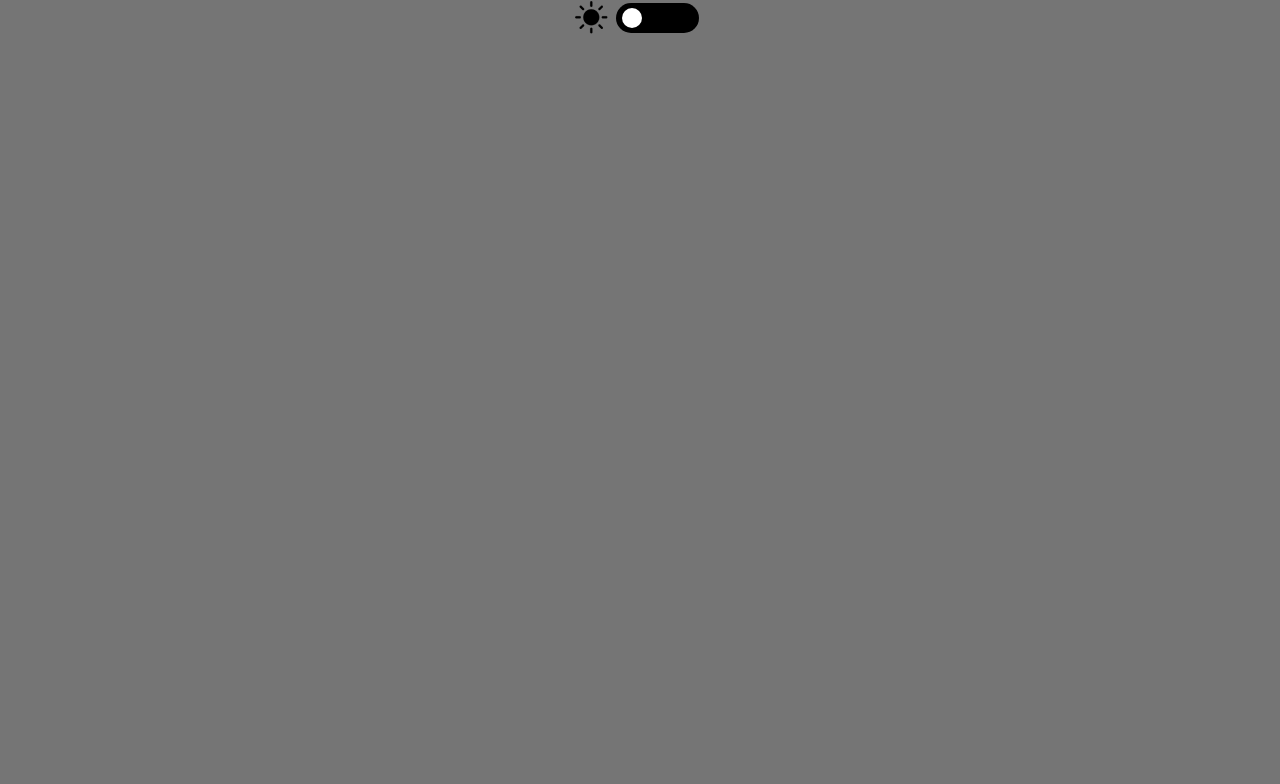
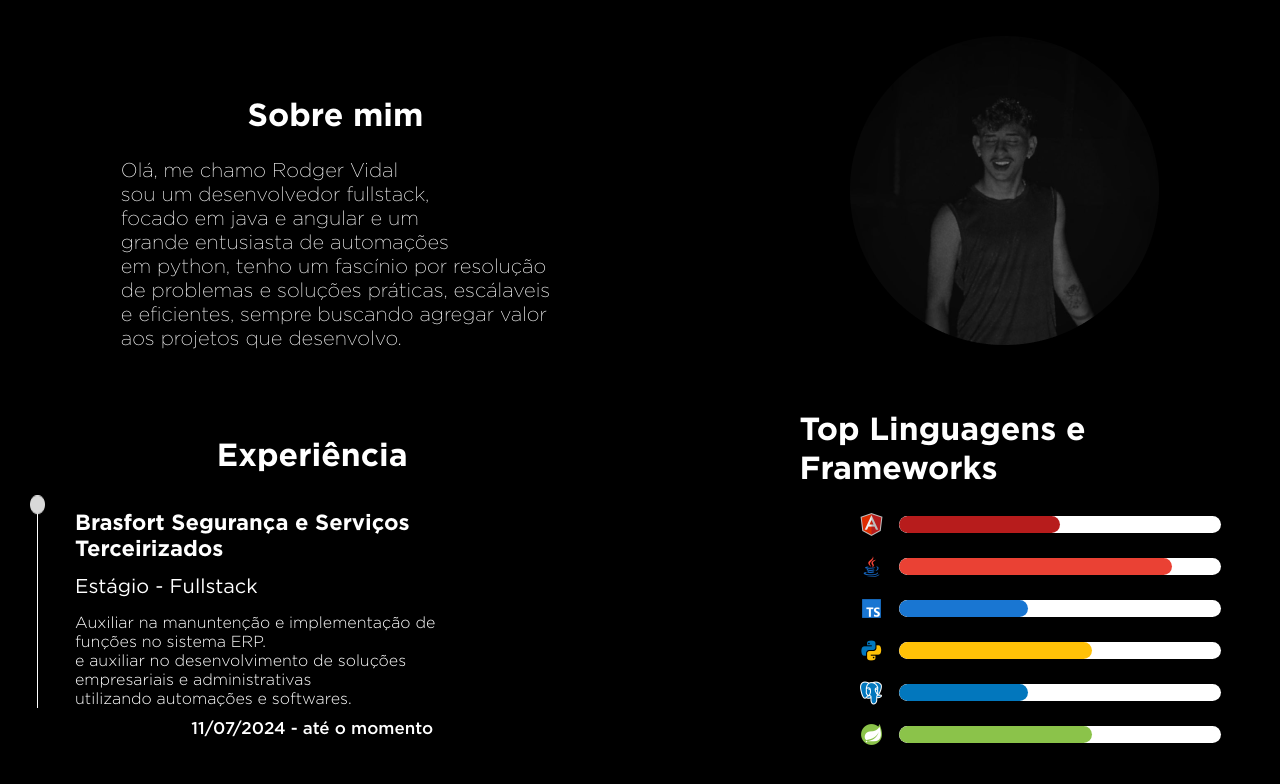
Before and after one commit to rdgr1/portifolio-minimalist-RDGR, an Angular app: page /sobre in a window 1280 px wide. Shown: the top 784 px of the page. Built offline with nearby package versions, Linux system fonts and the light colour scheme.

Commit message:
finish work day

```diff
--- a/src/app/app.routes.ts
+++ b/src/app/app.routes.ts
@@ -1,7 +1,7 @@
 import { Routes } from '@angular/router';
 import { HeaderIndexComponent } from './components/header-index/header-index.component';
 import { SobreMimComponent } from './components/sobre-mim/sobre-mim.component';
-import { SobreMimPageComponent } from './pages/sobre-mim-page/sobre-mim-page.component';
+import { TestComponent } from './pages/test/test.component';
 
 export const routes: Routes = [{
     "path":"index",
@@ -9,6 +9,6 @@ export const routes: Routes = [{
     "pathMatch":'full'
 },{
     "path":"sobre",
-    "component": SobreMimPageComponent,
+    "component": TestComponent,
     "pathMatch":'full'
 }];
--- a/src/app/components/button-dark-mode/button-dark-mode.component.html
+++ b/src/app/components/button-dark-mode/button-dark-mode.component.html
@@ -6,7 +6,6 @@
     <button (click)="toggleButton()" [class.active]="isActive">
       <div class="circle"></div>
     </button>
-
     <img
       [src]="isActive ? '/assets/imgs/png/Moon-Symbol.png' : ''"
       class="symbol"
--- a/src/app/components/button-dark-mode/button-dark-mode.component.scss
+++ b/src/app/components/button-dark-mode/button-dark-mode.component.scss
@@ -1,12 +1,10 @@
 .button-container {
     display: flex;
     align-items: center;
-
     img {
       margin: 0 7px; // Espaçamento entre ícones e botão
       transition: opacity 0.5s ease-in-out, transform 0.5s ease-in-out;
     }
-
     button {
       width: 83px;
       height: 30px;
@@ -34,7 +32,7 @@
         background-color: var(--white);
         position: absolute;
         left: 7%; // Começa à esquerda
-        transition: left 0.5s ease-in-out, background-color 0.5s ease-in-out;
+        transition: left 0.8s ease-in-out, background-color 0.8s ease-in-out;
         button.active & {
           left: calc(100% - 26px);
           background-color: var(--black);
--- a/src/app/components/language-status-bar/language-status-bar.component.html
+++ b/src/app/components/language-status-bar/language-status-bar.component.html
@@ -1,35 +1,35 @@
 <div class="bar-container">
-    <img src="/assets/imgs/png/bar-angular.png" alt="">
+    <img src="/assets/imgs/png/bar-angular.png" alt="Angular Icon">
     <div class="bar">
       <div class="level1"></div>
     </div>
   </div>
   <div class="bar-container">
-    <img src="/assets/imgs/png/bar-java.png" alt="">
+    <img src="/assets/imgs/png/bar-java.png" alt="Java Icon">
     <div class="bar">
       <div class="level2"></div>
     </div>
   </div>
   <div class="bar-container">
-    <img src="/assets/imgs/png/bar-type.png" alt="">
+    <img src="/assets/imgs/png/bar-type.png" alt="TypeScript Icon">
     <div class="bar">
       <div class="level3"></div>
     </div>
   </div>
   <div class="bar-container">
-    <img src="/assets/imgs/png/bar-python.png" alt="">
+    <img src="/assets/imgs/png/bar-python.png" alt="Python Icon">
     <div class="bar">
       <div class="level4"></div>
     </div>
   </div>
   <div class="bar-container">
-    <img src="/assets/imgs/png/bar-postgres.png" alt="">
+    <img src="/assets/imgs/png/bar-postgres.png" alt="Postgres Icon">
     <div class="bar">
       <div class="level5"></div>
     </div>
   </div>
   <div class="bar-container">
-    <img src="/assets/imgs/png/bar-spring.png" alt="">
+    <img src="/assets/imgs/png/bar-spring.png" alt="Spring Icon">
     <div class="bar">
       <div class="level6"></div>
     </div>
--- a/src/app/components/language-status-bar/language-status-bar.component.scss
+++ b/src/app/components/language-status-bar/language-status-bar.component.scss
@@ -1,51 +1,44 @@
-.bar-container{
+.bar-container {
     display: flex;
     justify-content: center;
     align-items: center;
     margin-bottom: 17px;
-    img{
+
+    img {
       margin-right: 15px;
     }
-    .bar{
+
+    .bar {
       width: 322px;
       height: 17px;
       background-color: white;
       border-radius: 22px;
-        .level1{
-            width: 50%;
+      overflow: hidden; /* Garante que as barras internas não ultrapassem os limites */
+
+      div {
         height: 17px;
-            background-color: #B71C1C;
         border-radius: 22px;
+        width: 0; /* Começa com largura 0 */
+        transition: width 1s ease-in-out; /* Transição suave da largura */
       }
-        .level2{
-            width: 85%;
-            height: 17px;
-            background-color: #EA4134;
-            border-radius: 22px;
+
+      .level1 {
+        background-color: #b71c1c;
       }
-        .level3{
-            width: 40%;
-            height: 17px;
-            background-color: #1976D2;
-            border-radius: 22px;
+      .level2 {
+        background-color: #ea4134;
       }
-        .level4{
-            width: 60%;
-            height: 17px;
-            background-color: #FFC107;
-            border-radius: 22px;
+      .level3 {
+        background-color: #1976d2;
       }
-        .level5{
-            width: 40%;
-            height: 17px;
-            background-color: #0277BD;
-            border-radius: 22px;
+      .level4 {
+        background-color: #ffc107;
       }
-        .level6{
-            width: 60%;
-            height: 17px;
-            background-color: #8BC34A;
-            border-radius: 22px;
+      .level5 {
+        background-color: #0277bd;
+      }
+      .level6 {
+        background-color: #8bc34a;
       }
     }
   }
--- a/src/app/components/language-status-bar/language-status-bar.component.ts
+++ b/src/app/components/language-status-bar/language-status-bar.component.ts
@@ -1,12 +1,35 @@
-import { Component } from '@angular/core';
+import { Component, OnInit, Inject, PLATFORM_ID } from '@angular/core';
+import { isPlatformBrowser } from '@angular/common';
 
 @Component({
   selector: 'app-language-status-bar',
   standalone: true,
   imports: [],
   templateUrl: './language-status-bar.component.html',
-  styleUrl: './language-status-bar.component.scss'
+  styleUrls: ['./language-status-bar.component.scss'],
 })
-export class LanguageStatusBarComponent {
+export class LanguageStatusBarComponent implements OnInit {
+  barLevels = [
+    { class: 'level1', width: '50%' },
+    { class: 'level2', width: '85%' },
+    { class: 'level3', width: '40%' },
+    { class: 'level4', width: '60%' },
+    { class: 'level5', width: '40%' },
+    { class: 'level6', width: '60%' },
+  ];
 
+  constructor(@Inject(PLATFORM_ID) private platformId: object) {}
+
+  ngOnInit(): void {
+    if (isPlatformBrowser(this.platformId)) {
+      this.barLevels.forEach((bar) => {
+        const barElement = document.querySelector(`.${bar.class}`) as HTMLElement;
+        if (barElement) {
+          setTimeout(() => {
+            barElement.style.width = bar.width; // Define a largura
+          }, 200); // Adicione um pequeno atraso para a animação
+        }
+      });
+    }
+  }
 }
--- a/src/app/pages/sobre-mim-page/sobre-mim-page.component.html
+++ /dev/null
@@ -1 +0,0 @@
-<app-button-dark-mode></app-button-dark-mode>
--- a/src/app/pages/sobre-mim-page/sobre-mim-page.component.scss
+++ /dev/null
@@ -1,5 +0,0 @@
-*{
-    display: flex;
-    justify-content: center;
-    align-items: center;
-}
--- /dev/null
+++ b/src/app/pages/test/test.component.html
@@ -0,0 +1 @@
+<app-sobre-mim></app-sobre-mim>
```
Also changed, not shown: src/app/pages/sobre-mim-page/sobre-mim-page.component.ts (deleted, +0 -16 lines), src/app/pages/test/test.component.ts (added, +13 -0 lines), src/app/pages/test/test.component.scss (added), 1 other file (tests, documents, lock files or other folders). Lines whose indentation alone changed are shown as unchanged.
